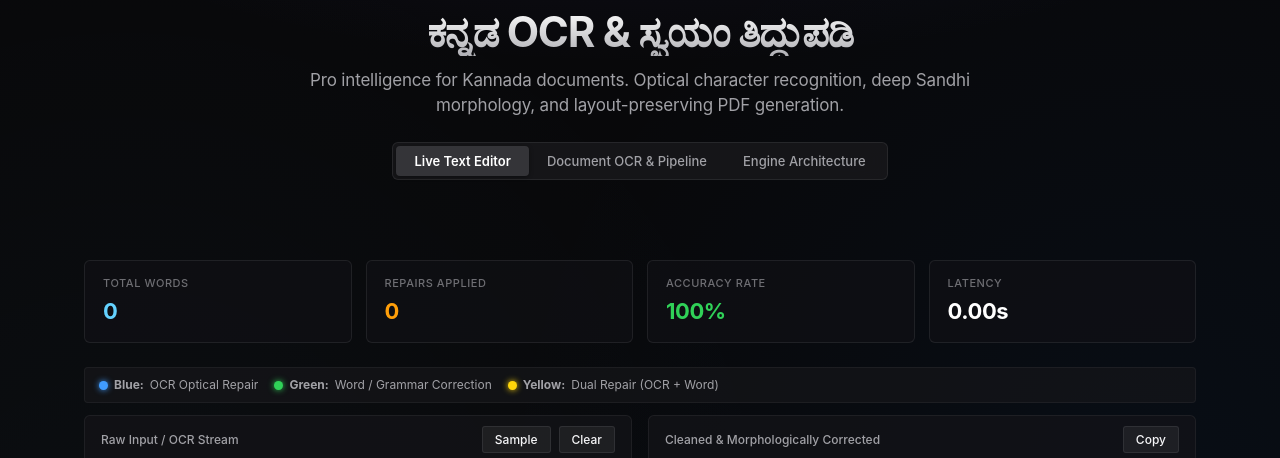
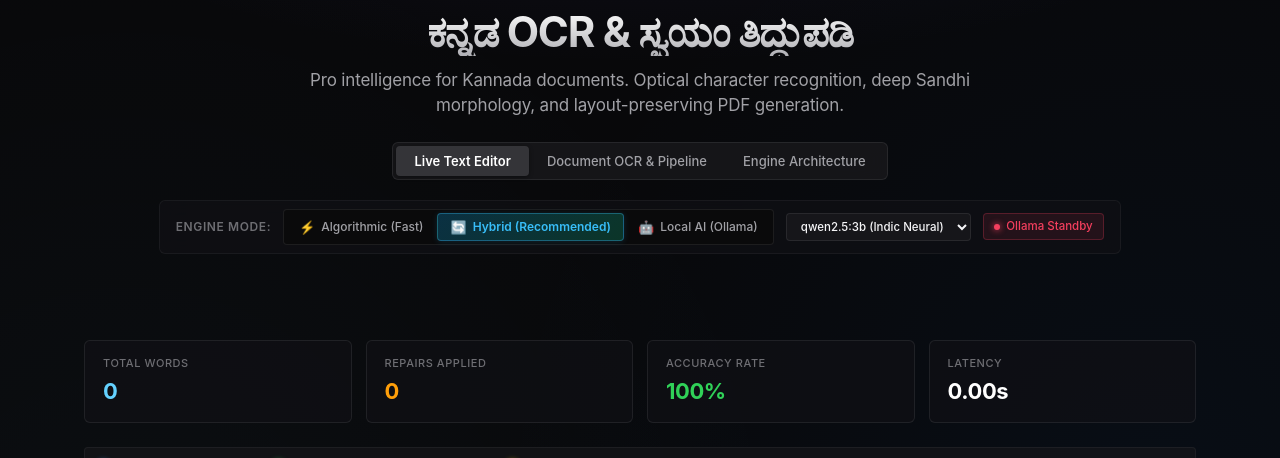
Before and after one commit to dipankarchettri/PRAGNA_OCR, a Flask app: page / in a window 1280 px wide. Shown: the part 135-593 px from the top of the page. Run offline with Flask 3, Linux system fonts and the light colour scheme; data that the repository does not hold is empty; some libraries are stand-ins or nearby versions.

Commit message:
feat(ai): integrate local Ollama Indic proofreader with multi-mode engine selection
- Added pipeline/correction/ai_proofreader.py for local neural Indic post-OCR correction via Ollama
- Configured qwen2.5:3b with strict Kannada grammar and anti-hallucination prompting
- Added tri-mode engine architecture across pipeline: 'algo' (instant), 'ai' (Ollama), and 'hybrid' (recommended)
- Enhanced web dashboard with engine mode selector pills, AI model picker, and real-time Ollama status
- Added --engine and --ai-model flags to CLI
- Added automated test cases for multi-mode processing

```diff
--- a/web/app.py
+++ b/web/app.py
@@ -63,30 +63,41 @@ def index():
     return render_template('index.html')
 
 
+from pipeline.correction.ai_proofreader import is_ollama_running, get_installed_models
+
+
 @app.route('/api/system-status', methods=['GET'])
 def system_status():
-    """Return backend status, installed OCR engines, and dictionary stats."""
+    """Return backend status, installed OCR engines, AI models, and dictionary stats."""
     tess_installed = is_tesseract_available()
     avail_langs = get_available_languages() if tess_installed else []
+    ollama_active = is_ollama_running()
+    ollama_models = get_installed_models() if ollama_active else []
 
     return jsonify({
         'tesseract_available': tess_installed,
         'installed_languages': avail_langs,
         'supported_languages': SUPPORTED_LANGUAGES,
         'dictionary_words_count': len(get_word_list()),
-        'max_upload_size_mb': 250
+        'max_upload_size_mb': 250,
+        'ollama_available': ollama_active,
+        'ollama_models': ollama_models,
+        'default_ai_model': ollama_models[0] if ollama_models else 'qwen2.5:3b'
     })
 
 
 @app.route('/api/correct-text', methods=['POST'])
 def api_correct_text():
-    """Instant autocorrect for raw text."""
+    """Instant autocorrect for raw text using selected engine (algo, AI, or hybrid)."""
     data = request.get_json(force=True)
     text = (data.get('text') or '').strip()
+    engine_mode = data.get('engine_mode', 'hybrid')
+    ai_model = data.get('ai_model')
+
     if not text:
         return jsonify({'error': 'No text provided.'}), 400
 
-    result = process_text_input(text)
+    result = process_text_input(text, engine_mode=engine_mode, ai_model=ai_model)
     return jsonify(result)
 
 
@@ -162,6 +173,8 @@ def api_process_stream(session_id: str):
     lang = request.args.get('lang', 'kan+eng')
     dpi = int(request.args.get('dpi', 300))
     save_images = request.args.get('save_images', 'false').lower() == 'true'
+    engine_mode = request.args.get('engine_mode', 'hybrid')
+    ai_model = request.args.get('ai_model')
 
     upload_path = session_data['upload_path']
     output_dir = os.path.join(PROCESSED_FOLDER, session_id)
@@ -181,6 +194,8 @@ def api_process_stream(session_id: str):
                 output_dir=output_dir,
                 save_pdf=True,
                 save_images=save_images,
+                engine_mode=engine_mode,
+                ai_model=ai_model,
                 progress_callback=progress_callback
             )
             event_q.put({
@@ -196,6 +211,7 @@ def api_process_stream(session_id: str):
                     'total_pages': res['total_pages'],
                     'total_corrections': res['total_corrections'],
                     'latency_seconds': res['latency_seconds'],
+                    'engine_mode': engine_mode,
                     'download_urls': {
                         'pdf': f'/api/download/{session_id}/pdf',
                         'txt': f'/api/download/{session_id}/txt',
@@ -246,6 +262,8 @@ def api_process_document():
     lang = request.form.get('lang', 'kan+eng')
     dpi = int(request.form.get('dpi', 300))
     save_images = request.form.get('save_images', 'false').lower() == 'true'
+    engine_mode = request.form.get('engine_mode', 'hybrid')
+    ai_model = request.form.get('ai_model')
 
     session_id = uuid.uuid4().hex
     safe_name = safe_upload_filename(file.filename)
@@ -262,7 +280,9 @@ def api_process_document():
             dpi=dpi,
             output_dir=output_dir,
             save_pdf=True,
-            save_images=save_images
+            save_images=save_images,
+            engine_mode=engine_mode,
+            ai_model=ai_model
         )
 
         return jsonify({
--- a/web/static/css/style.css
+++ b/web/static/css/style.css
@@ -241,6 +241,118 @@ body {
   color: #FFFFFF;
   font-weight: 600;
   box-shadow: 0 1px 4px rgba(0, 0, 0, 0.4);
+}
+
+/* ── Engine Mode Selector Bar ── */
+.engine-mode-bar {
+  display: flex;
+  align-items: center;
+  justify-content: center;
+  flex-wrap: wrap;
+  gap: 12px;
+  margin: -10px auto 36px;
+  padding: 8px 16px;
+  background: rgba(18, 18, 22, 0.65);
+  border: 1px solid var(--apple-border-subtle);
+  border-radius: var(--radius-md);
+  max-width: fit-content;
+  backdrop-filter: blur(10px);
+}
+
+.engine-bar-label {
+  font-size: 12px;
+  font-weight: 600;
+  text-transform: uppercase;
+  letter-spacing: 0.05em;
+  color: var(--text-tertiary);
+}
+
+.engine-pills {
+  display: inline-flex;
+  background: rgba(10, 10, 12, 0.8);
+  padding: 3px;
+  border-radius: var(--radius-sm);
+  border: 1px solid var(--apple-border);
+  gap: 2px;
+}
+
+.engine-pill {
+  display: inline-flex;
+  align-items: center;
+  gap: 6px;
+  padding: 5px 12px;
+  border: none;
+  background: transparent;
+  color: var(--text-secondary);
+  font-family: var(--font-sf);
+  font-size: 12px;
+  font-weight: 500;
+  border-radius: 4px;
+  cursor: pointer;
+  transition: all 0.18s ease;
+  outline: none;
+}
+
+.engine-pill:hover {
+  color: var(--text-primary);
+  background: rgba(255, 255, 255, 0.05);
+}
+
+.engine-pill.active {
+  background: linear-gradient(135deg, rgba(14, 165, 233, 0.25), rgba(16, 185, 129, 0.25));
+  color: #38BDF8;
+  border: 1px solid rgba(56, 189, 248, 0.35);
+  font-weight: 600;
+  box-shadow: 0 1px 6px rgba(56, 189, 248, 0.15);
+}
+
+.engine-pill-icon {
+  font-size: 13px;
+}
+
+.apple-select-sm {
+  background: rgba(24, 24, 28, 0.9);
+  color: var(--text-primary);
+  border: 1px solid var(--apple-border);
+  border-radius: var(--radius-sm);
+  padding: 5px 10px;
+  font-size: 11.5px;
+  font-family: var(--font-sf);
+  font-weight: 500;
+  outline: none;
+  cursor: pointer;
+  transition: border-color 0.2s ease;
+}
+
+.apple-select-sm:hover, .apple-select-sm:focus {
+  border-color: rgba(255, 255, 255, 0.25);
+}
+
+.ai-status-pill {
+  display: inline-flex;
+  align-items: center;
+  gap: 6px;
+  padding: 4px 10px;
+  background: rgba(16, 185, 129, 0.1);
+  border: 1px solid rgba(16, 185, 129, 0.25);
+  border-radius: var(--radius-sm);
+  font-size: 11.5px;
+  font-weight: 500;
+  color: var(--apple-emerald);
+}
+
+.ai-status-pill.offline {
+  background: rgba(244, 63, 94, 0.1);
+  border-color: rgba(244, 63, 94, 0.25);
+  color: #F43F5E;
+}
+
+.status-pulse-dot {
+  width: 6px;
+  height: 6px;
+  border-radius: 50%;
+  background-color: currentColor;
+  box-shadow: 0 0 6px currentColor;
 }
 
 /* ── Tab Views ── */
--- a/web/static/js/app.js
+++ b/web/static/js/app.js
@@ -1,13 +1,43 @@
-/**
- * Kannada OCR & Autocorrect — Apple-Grade Frontend Logic
- */
+let currentEngineMode = 'hybrid';
+let currentAiModel = 'qwen2.5:3b';
 
 document.addEventListener('DOMContentLoaded', () => {
     initTabs();
+    initEngineSelector();
     initLiveAutocorrect();
     initDocumentUpload();
     initSystemStatus();
 });
+
+/* ── Engine Mode Selector ── */
+function initEngineSelector() {
+    const pills = document.querySelectorAll('.engine-pill');
+    const modelSelect = document.getElementById('aiModelSelect');
+
+    pills.forEach(pill => {
+        pill.addEventListener('click', () => {
+            pills.forEach(p => p.classList.remove('active'));
+            pill.classList.add('active');
+            currentEngineMode = pill.getAttribute('data-mode') || 'hybrid';
+
+            // Re-trigger live text correction if text is present
+            const liveInput = document.getElementById('liveRawInput');
+            if (liveInput && liveInput.value.trim()) {
+                liveInput.dispatchEvent(new Event('input'));
+            }
+        });
+    });
+
+    if (modelSelect) {
+        modelSelect.addEventListener('change', () => {
+            currentAiModel = modelSelect.value;
+            const liveInput = document.getElementById('liveRawInput');
+            if (liveInput && liveInput.value.trim()) {
+                liveInput.dispatchEvent(new Event('input'));
+            }
+        });
+    }
+}
 
 /* ── Top-Level Shared Utilities ── */
 
@@ -160,7 +190,11 @@ function initLiveAutocorrect() {
             const resp = await fetch('/api/correct-text', {
                 method: 'POST',
                 headers: { 'Content-Type': 'application/json' },
-                body: JSON.stringify({ text })
+                body: JSON.stringify({
+                    text,
+                    engine_mode: currentEngineMode,
+                    ai_model: currentAiModel
+                })
             });
             const data = await resp.json();
 
@@ -436,6 +470,8 @@ function initDocumentUpload() {
         formData.append('file', selectedFile);
         formData.append('lang', lang);
         formData.append('dpi', dpi);
+        formData.append('engine_mode', currentEngineMode);
+        if (currentAiModel) formData.append('ai_model', currentAiModel);
 
         fetch('/api/process-document', {
             method: 'POST',
@@ -474,7 +510,8 @@ function initDocumentUpload() {
         }
 
         let streamReceivedAny = false;
-        activeEventSource = new EventSource(`/api/process-stream/${sessionId}?lang=${encodeURIComponent(lang)}&dpi=${encodeURIComponent(dpi)}`);
+        const streamUrl = `/api/process-stream/${sessionId}?lang=${encodeURIComponent(lang)}&dpi=${encodeURIComponent(dpi)}&engine_mode=${encodeURIComponent(currentEngineMode)}&ai_model=${encodeURIComponent(currentAiModel)}`;
+        activeEventSource = new EventSource(streamUrl);
 
         activeEventSource.onmessage = (e) => {
             streamReceivedAny = true;
@@ -617,6 +654,11 @@ async function initSystemStatus() {
         const tessStatusEl = document.getElementById('diagTessStatus');
         const dictCountEl = document.getElementById('diagDictCount');
         const langTagsEl = document.getElementById('diagLangTags');
+        const ollamaStatusEl = document.getElementById('diagOllamaStatus');
+        const activeAiModelEl = document.getElementById('diagActiveAiModel');
+        const aiStatusPill = document.getElementById('aiStatusPill');
+        const aiStatusText = document.getElementById('aiStatusText');
+        const modelSelect = document.getElementById('aiModelSelect');
 
         if (tessStatusEl) {
             tessStatusEl.textContent = data.tesseract_available ? 'Active' : 'Standby / Digital Mode';
@@ -625,6 +667,34 @@ async function initSystemStatus() {
 
         if (dictCountEl) {
             dictCountEl.textContent = data.dictionary_words_count.toLocaleString();
+        }
+
+        // Ollama AI Diagnostics
+        if (ollamaStatusEl) {
+            ollamaStatusEl.textContent = data.ollama_available ? 'Online (Active)' : 'Offline / Standby';
+            ollamaStatusEl.className = data.ollama_available ? 'apple-stat-value emerald' : 'apple-stat-value';
+        }
+
+        if (activeAiModelEl) {
+            activeAiModelEl.textContent = data.default_ai_model || 'qwen2.5:3b';
+        }
+
+        if (aiStatusPill && aiStatusText) {
+            if (data.ollama_available) {
+                aiStatusPill.className = 'ai-status-pill online';
+                aiStatusText.textContent = `Ollama Online (${data.ollama_models && data.ollama_models.length ? data.ollama_models[0] : 'Ready'})`;
+            } else {
+                aiStatusPill.className = 'ai-status-pill offline';
+                aiStatusText.textContent = 'Ollama Standby';
+            }
+        }
+
+        // Populate Model Select Options
+        if (modelSelect && data.ollama_models && data.ollama_models.length > 0) {
+            modelSelect.innerHTML = data.ollama_models.map(m => `
+                <option value="${escapeHtml(m)}">${escapeHtml(m)}</option>
+            `).join('');
+            currentAiModel = data.ollama_models[0];
         }
 
         if (langTagsEl && data.installed_languages && data.installed_languages.length > 0) {
--- a/web/templates/index.html
+++ b/web/templates/index.html
@@ -43,6 +43,32 @@
                     <button class="segment-btn" data-tab="tabDiagnostics" id="tabBtnDiag">
                         Engine Architecture
                     </button>
+                </div>
+            </div>
+
+            <!-- Engine Mode Selector Bar -->
+            <div class="engine-mode-bar">
+                <span class="engine-bar-label">Engine Mode:</span>
+                <div class="engine-pills" id="engineModeGroup">
+                    <button class="engine-pill" data-mode="algo" id="engineAlgoBtn" title="Instant Algorithmic Sandhi & Hunspell Dictionary">
+                        <span class="engine-pill-icon">⚡</span> Algorithmic (Fast)
+                    </button>
+                    <button class="engine-pill active" data-mode="hybrid" id="engineHybridBtn" title="Algorithmic Pre-Clean + Local AI Proofreader">
+                        <span class="engine-pill-icon">🔄</span> Hybrid (Recommended)
+                    </button>
+                    <button class="engine-pill" data-mode="ai" id="engineAiBtn" title="Neural Indic Contextual Proofreading via Ollama">
+                        <span class="engine-pill-icon">🤖</span> Local AI (Ollama)
+                    </button>
+                </div>
+                <div class="engine-model-picker" id="engineModelPickerWrapper">
+                    <select id="aiModelSelect" class="apple-select-sm" title="Select Local AI Model">
+                        <option value="qwen2.5:3b">qwen2.5:3b (Indic Neural)</option>
+                        <option value="llama3.2:3b">llama3.2:3b</option>
+                        <option value="gemma2:2b">gemma2:2b</option>
+                    </select>
+                </div>
+                <div id="aiStatusPill" class="ai-status-pill online">
+                    <span class="status-pulse-dot"></span> <span id="aiStatusText">Ollama Ready</span>
                 </div>
             </div>
         </header>
@@ -310,12 +336,12 @@
                             <span id="diagDictCount" class="apple-stat-value cyan">0</span>
                         </div>
                         <div class="apple-stat-card">
-                            <span class="apple-stat-label">Maximum Upload Size</span>
-                            <span class="apple-stat-value">250 MB</span>
+                            <span class="apple-stat-label">Local AI Engine (Ollama)</span>
+                            <span id="diagOllamaStatus" class="apple-stat-value emerald">Online</span>
                         </div>
                         <div class="apple-stat-card">
-                            <span class="apple-stat-label">Typography Model</span>
-                            <span class="apple-stat-value emerald">Noto Sans</span>
+                            <span class="apple-stat-label">Active AI Model</span>
+                            <span id="diagActiveAiModel" class="apple-stat-value amber">qwen2.5:3b</span>
                         </div>
                     </div>
 
```
Also changed, not shown: cli.py (+12 -3 lines), pipeline/__init__.py (+57 -13 lines), pipeline/correction/ai_proofreader.py (added, +214 -0 lines), tests/test_pipeline.py (+11 -0 lines).
